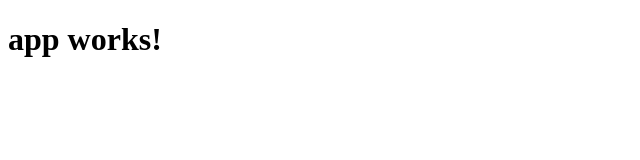
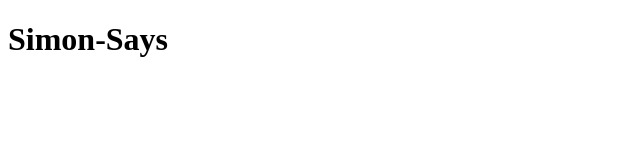
Before and after one commit to rodrigih/simon-app, an Angular app: page / in a window 1280 px wide. Shown: the top 160 px of the page, without its empty margins (0-640 px from the left). Built offline with nearby package versions, Linux system fonts and the light colour scheme.

Commit message:
Initial commit

```diff
--- a/src/app/app.component.html
+++ b/src/app/app.component.html
@@ -1,3 +1,3 @@
-<h1>
-  {{title}}
+<h1 id='title'>
+  Simon-Says
 </h1>
--- a/src/app/app.component.ts
+++ b/src/app/app.component.ts
@@ -6,5 +6,5 @@
   styleUrls: ['./app.component.css']
 })
 export class AppComponent {
-  title = 'app works!';
+  title = 'Simon';
 }
--- a/src/styles.css
+++ b/src/styles.css
@@ -1 +1,6 @@
 /* You can add global styles to this file, and also import other style files */
+
+html,body{
+  height:100%;
+  width:100%;
+}
```
Also changed, not shown: 1 other file (tests, documents, lock files or other folders).
